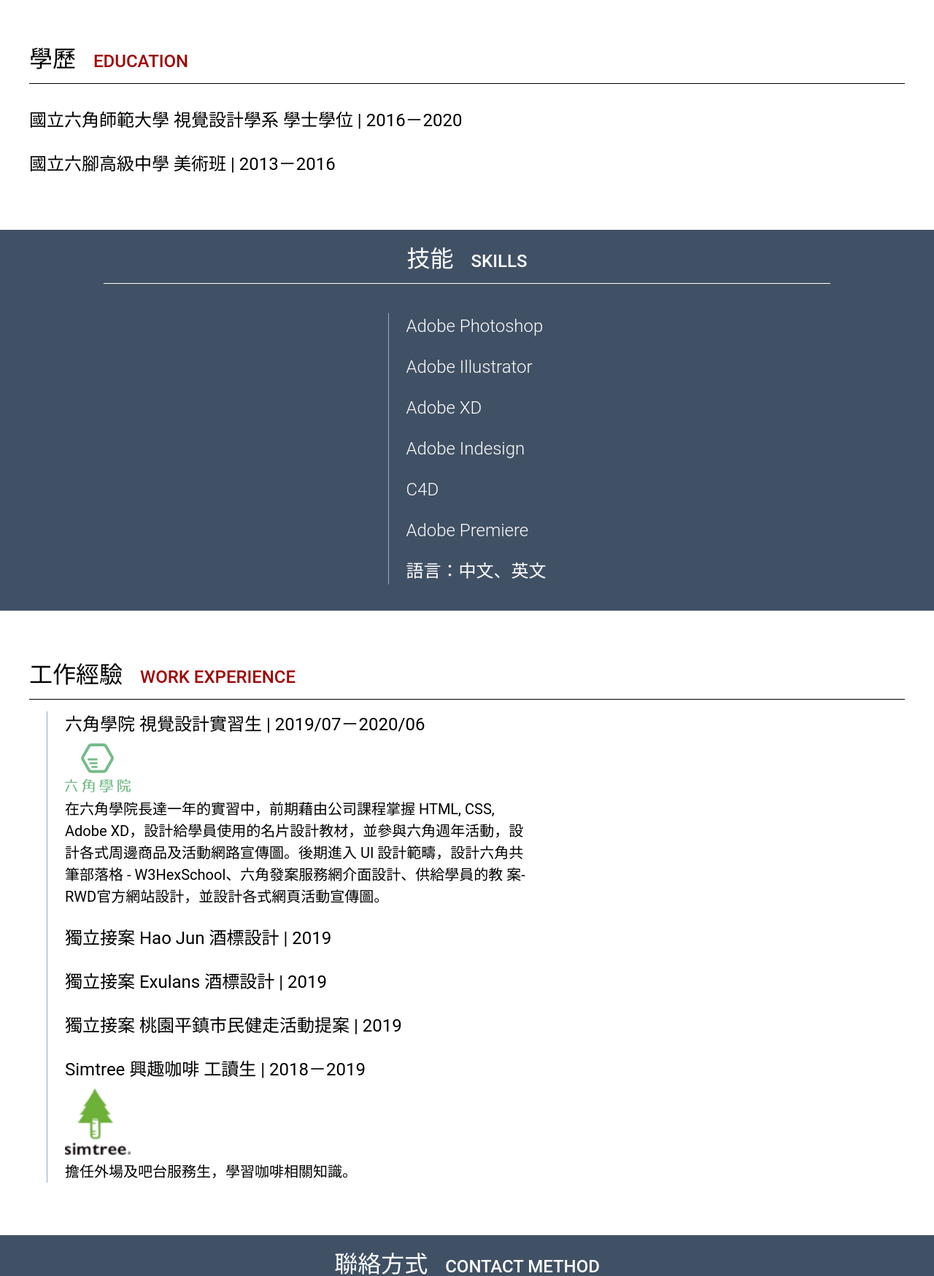
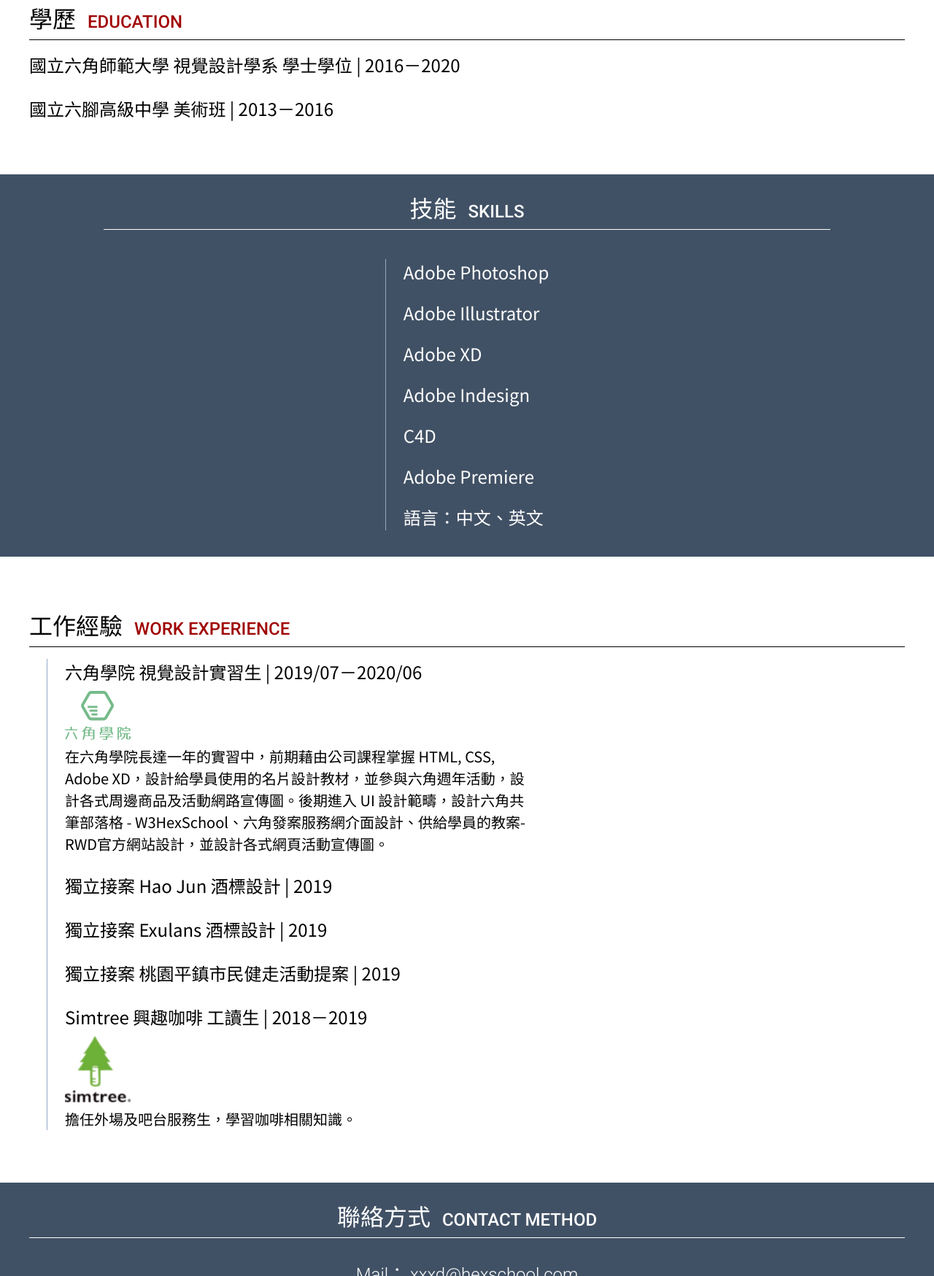
Before and after one commit to DoAnExperiment/hex-resume, a plain HTML site: page index.html in a window 1280 px wide. Shown: the part 1051-2800 px from the top of the page at 73% size. Drawn offline with Linux system fonts and the light colour scheme.

Commit message:
修改 HTML 結構；將 css reset 抽出來，放單個檔案；常用的 margin、padding，設成單獨的 class 名稱。

```diff
--- a/css/all.css
+++ b/css/all.css
@@ -1,199 +1,167 @@
-/* http://meyerweb.com/eric/tools/css/reset/
-   v2.0 | 20110126
-   License: none (public domain)
+@import url(reset.css);
+
+/*
+1. 將 reset.css 放單個檔案。
+2. 常用的 margin、padding，設成單獨的 class 名稱；用在容器、大標題、副標題。
+3. 注意，.container-* 有設定 margin 值，要放在單邊 margin class 名稱之前；以防同時作用，會覆蓋到。
+4. 像學歷、工作經驗，時間上有順序的，使用 <ol>。
 */
 
-html, body, div, span, applet, object, iframe,
-h1, h2, h3, h4, h5, h6, p, blockquote, pre,
-a, abbr, acronym, address, big, cite, code,
-del, dfn, em, img, ins, kbd, q, s, samp,
-small, strike, strong, sub, sup, tt, var,
-b, u, i, center,
-dl, dt, dd, ol, ul, li,
-fieldset, form, label, legend,
-table, caption, tbody, tfoot, thead, tr, th, td,
-article, aside, canvas, details, embed,
-figure, figcaption, footer, header, hgroup,
-menu, nav, output, ruby, section, summary,
-time, mark, audio, video {
-	margin: 0;
-	padding: 0;
-	border: 0;
-	font-size: 100%;
-	font: inherit;
-	vertical-align: baseline;
-}
-/* HTML5 display-role reset for older browsers */
-article, aside, details, figcaption, figure,
-footer, header, hgroup, menu, nav, section {
-	display: block;
-}
-body {
-	line-height: 1;
-}
-ol, ul {
-	list-style: none;
-}
-blockquote, q {
-	quotes: none;
-}
-blockquote:before, blockquote:after,
-q:before, q:after {
-	content: '';
-	content: none;
-}
-table {
-	border-collapse: collapse;
-	border-spacing: 0;
+*,*::before,*::after{
+  box-sizing: border-box;
 }
 
-
-/* 通用 */
-*, *::before,*::after {
-	box-sizing: border-box;
+/* 兩種容器大小 */
+.container{
+  width: 1200px;
+  margin: 0 auto;
 }
-img {
-	width: 100%;
-	vertical-align: middle;
-}
-a {
-	text-decoration: none;
-	color: #FFF;
-}
-body {
-	font-family: 'Roboto', 'Noto Sans TC', sans-serif;
-}
-.wrap {
-	background-color: #415165;
-	color: #FFFFFF;
-}
-.container {
-	max-width: 1200px;
-	margin: 0 auto;
-}
-.container-sm {
-	max-width: 996px;
-	margin: 0 auto;
-}
-h2 {
-	font-size: 32px;
-	border-bottom: 1px solid #000;
-	padding-bottom: 0.5em;
-	margin-bottom: 1em;
-}
-h2 :lang(en) {
-	font-size: 24px;
-	font-weight: 500;
-	line-height: 1.16667;
-	margin-left: 1em;
-}
-.profile h2 :lang(en), .education h2 :lang(en), .work-experience h2 :lang(en){
-	color: #A00404;
-}
-p, li{
-	font-size: 24px;
-	line-height: 1.5;
+.container-sm{
+  width: 996px;
+  margin: 0 auto;
 }
 
-
-/* profile */
-.profile {
-	padding-top: 47px;
+/* margin 取 4 的倍數: 8、16、32、40、48、72 */
+.mb-4{
+  margin-bottom: 16px;
 }
-.profile .name {
-	font-size: 80px;
-	line-height: 1.175;
-	padding-bottom: 17px;
-	border-bottom: 2px solid #000;
-	margin-bottom: 48px;
+.mb-8{
+  margin-bottom: 32px;
 }
-.profile .profile-picture {
-	width: 324px;
+.mb-10{
+  margin-bottom: 40px;
 }
-.profile h2 {
-	margin-top: 3em;
+.mt-12{
+  margin-top: 48px;
 }
-.profile .text {
-	margin-bottom: 24px;
+.mb-12{
+  margin-bottom: 48px;
+}
+.mb-18{
+  margin-bottom: 72px;
 }
 
-
-/* education */
-.education {
-	margin-top: 72px;
+/* padding 取 4 的倍數: 8、16、24、36 */
+.pb-2{
+  padding-bottom: 8px;
 }
-.education p {
-	margin-bottom: 24px;
+.pb-4{
+  padding-bottom: 16px;
+}
+.pt-6{
+  padding-top: 24px;
+}
+.pb-9{
+  padding-bottom: 36px;
 }
 
+/* 設定主要的字形、主要的字體大小 */
+body{
+  font-family: 'Noto Sans TC', sans-serif;
+  font-size: 24px;
+  line-height: 1.5;
+}
+.title{
+  font-family: 'Roboto', sans-serif;
+  font-size: 80px;
+  line-height: 94px;
+  border-bottom: 2px solid #000;
+}
+.pic{
+  width: 324px;
+  overflow: hidden;
+}
+.pic img{
+  width: 100%;
+  vertical-align: middle;
+}
+/* profile */
+.subTitle{
+  font-size: 32px;
+  line-height: 43px;
+  border-bottom: 1px solid #000;
+}
+.subTitle span{
+  color: #A00404;
+  font-family: 'Roboto', sans-serif;
+  font-size: 24px;
+  font-weight: 500;
+  line-height: 28px;
+  margin-left: 16px;
+}
+.profile .text ~ .text{
+  margin-top: 24px;
+}
+/* education */
+.education .education-list li ~ li{
+  margin-top: 24px;
+}
+/* darkBlue 樣式 */
+.darkBlue{
+  background-color: #415165;
+  color: #fff;
+}
+.darkBlue .subTitle{
+  border-bottom: 1px solid #fff;
+}
+.darkBlue .subTitle span{
+  color: #fff;
+}
 /* skills */
-.skills {
-	margin-top: 72px;
-	padding: 24px 0 36px;
-	text-align: center;
+.skills{
+  text-align: center;
 }
-.skills h2 {
-	border-color: #FFFFFF;
-	margin-bottom: 40px;
+.skill-list{
+  display: inline-block;
+  border-left: 1px solid #96A9C4;
+  padding-left: 24px;
+  font-size: 0;
+  text-align-last: left;
 }
-.skills .menu {
-	display: inline-block;
-	border-left: 1px solid #96A9C4;
-	padding-left: 24px;
-	text-align: left;
-	font-size: 0;
+.skill-list li{
+  font-size: 24px;
 }
-.skills .menu li {
-	font-weight: 300;
+.skill-list li ~ li{
+  margin-top: 20px;
 }
-.skills .menu li ~ li {
-	margin-top: 20px;
+/* work */
+.work-list{
+  margin-left: 24px;
+  border-left: 1px solid #96A9C4;
+  padding-left: 24px;
 }
-
-
-/* work-experience */
-.work-experience {
-	margin-top: 72px;
+.work-list li ~ li{
+  margin-top: 24px;
 }
-.work-experience h2 {
-	margin-bottom: 16px;
+.work-list p{
+  max-width: 640px;
+  font-size: 20px;
 }
-.work-experience .timeline {
-	border-left: 1px solid #96A9C4;
-	padding-left: 24px;
-	margin-left: 24px;
+.work-list img{
+  display: block;
+  width: 90px;
+  margin: 8px 0;
 }
-.work-experience .timeline li {
-	margin-bottom: 24px;
-}
-.work-experience .timeline .icon {
-	margin: 8px 0;
-	width: 90px;
-}
-.work-experience .timeline p {
-	max-width: 642px;
-	font-size: 20px;
-}
-
-
 /* contact */
 .contact{
-	margin-top: 72px;
-	padding: 24px 0 36px;
-	text-align: center;
+  text-align: center;
 }
-.contact > h2 {
-	border-color: #FFFFFF;
-	margin-bottom: 32px;
+.contact a{
+  color: #fff;
+  text-decoration: none;
 }
-.contact > p {
-	margin-bottom: 16px;
+.contact a:hover{
+  text-decoration: underline;
 }
-.contact-links > .link {
-	display: inline-block;
-	width: 48px;
-	font-size: 0;
+.method li{
+  font-family: 'Roboto', sans-serif;
+  font-weight: 300;
+  margin-bottom: 16px;
 }
-.contact-links > .link +.link {
-	margin-left: 24px;
+.community li{
+  display: inline-block;
+  font-size: 0;
 }
+.community li ~ li{
+  margin-left: 24px;
+}
--- /dev/null
+++ b/css/reset.css
@@ -0,0 +1,48 @@
+/* http://meyerweb.com/eric/tools/css/reset/
+   v2.0 | 20110126
+   License: none (public domain)
+*/
+
+html, body, div, span, applet, object, iframe,
+h1, h2, h3, h4, h5, h6, p, blockquote, pre,
+a, abbr, acronym, address, big, cite, code,
+del, dfn, em, img, ins, kbd, q, s, samp,
+small, strike, strong, sub, sup, tt, var,
+b, u, i, center,
+dl, dt, dd, ol, ul, li,
+fieldset, form, label, legend,
+table, caption, tbody, tfoot, thead, tr, th, td,
+article, aside, canvas, details, embed,
+figure, figcaption, footer, header, hgroup,
+menu, nav, output, ruby, section, summary,
+time, mark, audio, video {
+	margin: 0;
+	padding: 0;
+	border: 0;
+	font-size: 100%;
+	font: inherit;
+	vertical-align: baseline;
+}
+/* HTML5 display-role reset for older browsers */
+article, aside, details, figcaption, figure,
+footer, header, hgroup, menu, nav, section {
+	display: block;
+}
+body {
+	line-height: 1;
+}
+ol, ul {
+	list-style: none;
+}
+blockquote, q {
+	quotes: none;
+}
+blockquote:before, blockquote:after,
+q:before, q:after {
+	content: '';
+	content: none;
+}
+table {
+	border-collapse: collapse;
+	border-spacing: 0;
+}
--- a/index.html
+++ b/index.html
@@ -1,25 +1,27 @@
 <!DOCTYPE html>
-<html lang="en">
+<html lang="zh-TW">
 <head>
   <meta charset="UTF-8">
+  <meta http-equiv="X-UA-Compatible" content="IE=edge">
   <meta name="viewport" content="width=device-width, initial-scale=1.0">
-  <title>Document</title>
+  <title>Resume</title>
   <link rel="stylesheet" href="css/all.css">
   <link rel="preconnect" href="https://fonts.gstatic.com">
-  <link href="https://fonts.googleapis.com/css2?family=Noto+Sans+TC:wght@100;300;400;500;700;900&display=swap" rel="stylesheet">
+  <link href="https://fonts.googleapis.com/css2?family=Noto+Sans+TC&family=Roboto:wght@300;400;500&display=swap" rel="stylesheet">
 </head>
 <body>
 
   <main>
-    <div class="profile container">
-      <h1 class="name">Joanne<br>Chen</h1>
-      <div class="profile-picture">
-        <img src="images/photo.png" alt="profile-picture">
+    <div class="container">
+      <h1 class="title mt-12 mb-12 pb-4">Joanne<br>Chen</h1>
+      <div class="pic mb-12">
+         <img src="images/photo.png" alt="profile-image">
       </div>
-      <h2>個人資料<span lang="en">PROFILE</span></h2>
+      <div class="profile mb-18">
+        <h2 class="subTitle pb-2 mb-4">個人資料<span lang="en">PROFILE</span></h2>
         <div class="text">
           <p>陳久安 Joanne Chen</p>
-        <p>1997- </p>
+          <p>1997-</p>
           <p>應屆畢業生／接案設計師／UI 設計實習生</p>
         </div>
         <div class="text">
@@ -27,17 +29,18 @@
           <p>獨立接案，內容涵蓋：<br> 品牌規劃、視覺設計、編輯設計、標準字、物件及印刷品設計等。</p>
         </div>
       </div>
-
-    <div class="education container">
-      <h2>學歷<span lang="en">EDUCATION</span></h2>
-      <p>國立六角師範大學 視覺設計學系 學士學位 | 2016－2020</p>
-      <p>國立六腳高級中學 美術班 | 2013－2016</p>
+      <div class="education mb-18">
+        <h2 class="subTitle pb-2 mb-4">學歷<span lang="en">EDUCATION</span></h2>
+        <ol class="education-list">
+          <li>國立六角師範大學 視覺設計學系 學士學位 | 2016－2020</li>
+          <li>國立六腳高級中學 美術班 | 2013－2016</li>
+        </ol>
       </div>
-
-    <div class="wrap">
-      <div class="skills container-sm">
-        <h2>技能<span lang="en">SKILLS</span></h2>
-        <ul class="menu">
+    </div>
+    <div class="darkBlue pt-6 mb-18">
+      <div class="skills container-sm pb-9">
+        <h2 class="subTitle pb-2 mb-10">技能<span lang="en">SKILLS</span></h2>
+        <ul class="skill-list">
           <li>Adobe Photoshop</li>
           <li>Adobe Illustrator</li>
           <li>Adobe XD</li>
@@ -48,53 +51,65 @@
         </ul>
       </div>
     </div>
-
-    <div class="work-experience container">
-      <h2>工作經驗<span lang="en">WORK EXPERIENCE</span></h2>
-      <ol class="timeline">
-        <li>六角學院 視覺設計實習生 | 2019/07－2020/06
-          <div class="icon">
-            <img src="images/Group 1.svg" alt="hexschool-logo">
-          </div>
-          <p>在六角學院長達一年的實習中，前期藉由公司課程掌握 HTML, CSS, Adobe XD，設計給學員使用的名片設計教材，並參與六角週年活動，設計各式周邊商品及活動網路宣傳圖。後期進入 UI 設計範疇，設計六角共筆部落格 - W3HexSchool、六角發案服務網介面設計、供給學員的教 案- RWD官方網站設計，並設計各式網頁活動宣傳圖。</p>
+    <div class="container">
+      <div class="work mb-18">
+        <h2 class="subTitle pb-2 mb-4">工作經驗<span lang="en">WORK EXPERIENCE</span></h2>
+        <ol class="work-list">
+          <li>
+            <h3>六角學院 視覺設計實習生 | 2019/07－2020/06</h3>
+            <img src="images/Group 1.svg" alt="hexschool logo">
+            <p>在六角學院長達一年的實習中，前期藉由公司課程掌握 HTML, CSS, Adobe XD，設計給學員使用的名片設計教材，並參與六角週年活動，設計各式周邊商品及活動網路宣傳圖。後期進入 UI 設計範疇，設計六角共筆部落格 - W3HexSchool、六角發案服務網介面設計、供給學員的教案- RWD官方網站設計，並設計各式網頁活動宣傳圖。</p>
           </li>
-        <li>獨立接案 Hao Jun 酒標設計 | 2019</li>
-        <li>獨立接案 Exulans 酒標設計 | 2019</li>
-        <li>獨立接案 桃園平鎮市民健走活動提案 | 2019</li>
-        <li>Simtree 興趣咖啡 工讀生 | 2018－2019
-          <div class="icon">
-            <img src="images/simtree.png" alt="simtree-logo">
-          </div>
+          <li>
+            <h3>獨立接案 Hao Jun 酒標設計 | 2019</h3>
+          </li>
+          <li>
+            <h3>獨立接案 Exulans 酒標設計 | 2019</h3>
+          </li>
+          <li>
+            <h3>獨立接案 桃園平鎮市民健走活動提案 | 2019</h3>
+          </li>
+          <li>
+            <h3>Simtree 興趣咖啡 工讀生 | 2018－2019</h3>
+            <img src="images/simtree.png" alt="simtree logo">
             <p>擔任外場及吧台服務生，學習咖啡相關知識。</p>
           </li>
         </ol>
       </div>
-
-    <div class="wrap">
-      <div class="contact container">
-        <h2>聯絡方式<span lang="en">CONTACT METHOD</span></h2>
-        <p>Mail：
+    </div>
+    <div class="darkBlue pt-6 pb-9">
+      <footer class="contact container">
+        <h2 class="subTitle pb-2 mb-8">聯絡方式<span lang="en">CONTACT METHOD</span></h2>
+        <ul class="method">
+          <li>Mail：
             <a href="mailto:xxxd@hexschool.com">xxxd@hexschool.com</a>
-        </p>
-        <p>Phone：
+          </li>
+          <li>Phone：
             <a href="tel:+0910123456">0910123456</a>
-        </p>
-        <p>Kaohsiung, Taiwan</p>
-        <p>作品連結：
+          </li>
+          <li>Kaohsiung, Taiwan</li>
+          <li>作品連結：
             <a href="https://www.behance.net/xxxdddddd">https://www.behance.net/xxxdddddd</a>
-        </p>
-        <div class="contact-links">
-          <a href="#" class="link">
-            <img src="images/facebook.svg" alt="facebook-link" />
+          </li>
+        </ul>
+        <ul class="community">
+          <li>
+            <a href="https://zh-tw.facebook.com/">
+              <img src="images/facebook.svg" alt="facebook icon">
             </a>
-          <a href="#" class="link">
-            <img src="images/instagram-alt.svg" alt="instagram-link" />
+          </li>
+          <li>
+            <a href="https://www.instagram.com/">
+              <img src="images/instagram-alt.svg" alt="instagram icon">
             </a>
-          <a href="#"class="link">
-            <img src="images/line.svg" alt="line-link" />
+          </li>
+          <li>
+            <a href="https://line.me/zh-hant/">
+              <img src="images/line.svg" alt="line icon">
             </a>
-        </div>
-      </div>
+          </li>
+        </ul>
+      </footer>
     </div>
   </main>
 
```
Lines whose indentation alone changed are shown as unchanged.
